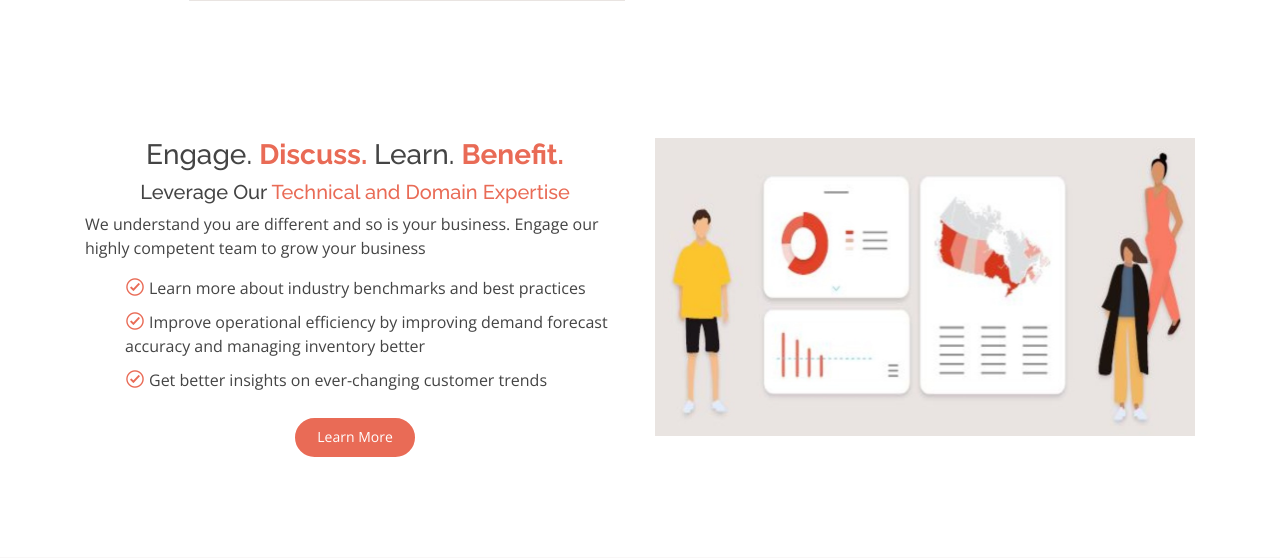
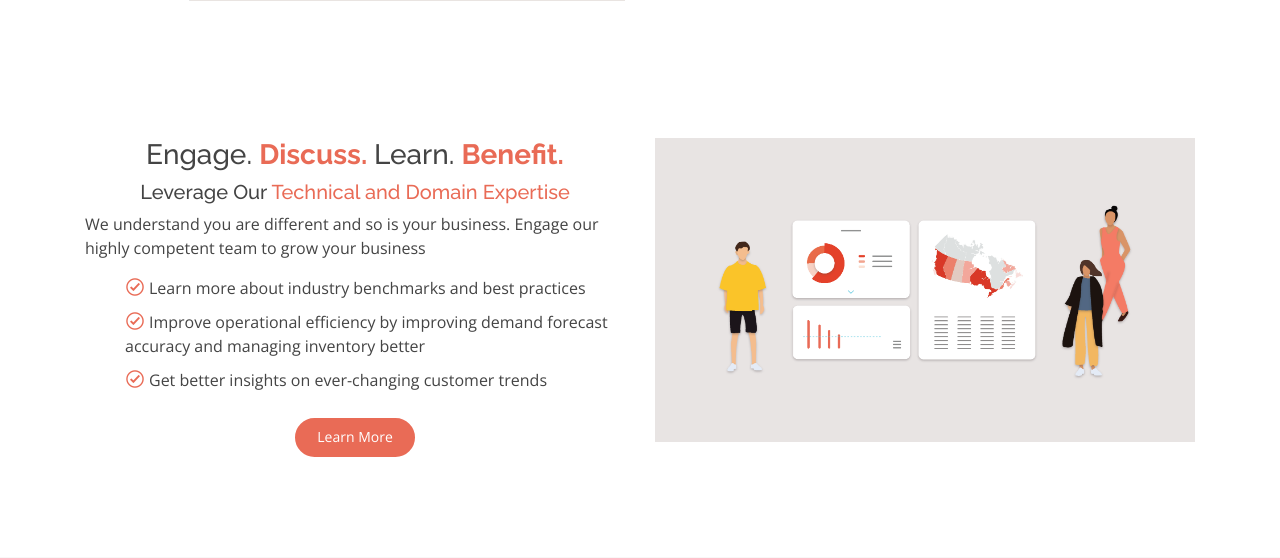
Before and after one commit to dhruvbas/LiveInsights, a PHP site: page / in a window 1280 px wide. Shown: the part 914-1472 px from the top of the page. Run offline with PHP 8.4, Linux system fonts and the light colour scheme; data that the repository does not hold is empty.

Commit message:
Update index.php

```diff
--- a/index.php
+++ b/index.php
@@ -131,7 +131,7 @@
           </div>
 		  <div class="col-lg-6 margin20">
             <div class="aligncenter flyRight">
-				<img src="assets/img/engage.jpg" alt="" class="img-fluid" />
+				<img src="assets/img/engage.png" alt="" class="img-fluid" />
 
             </div>
           </div>
```
